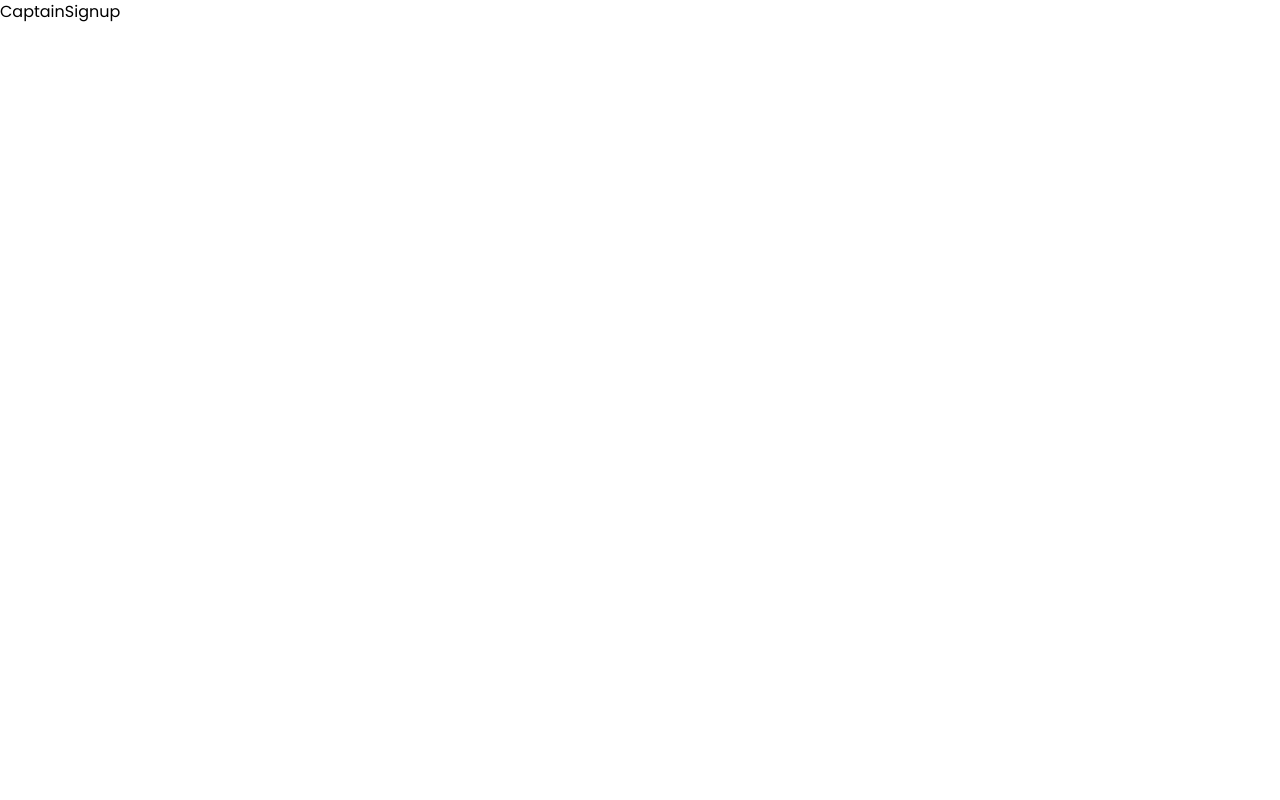
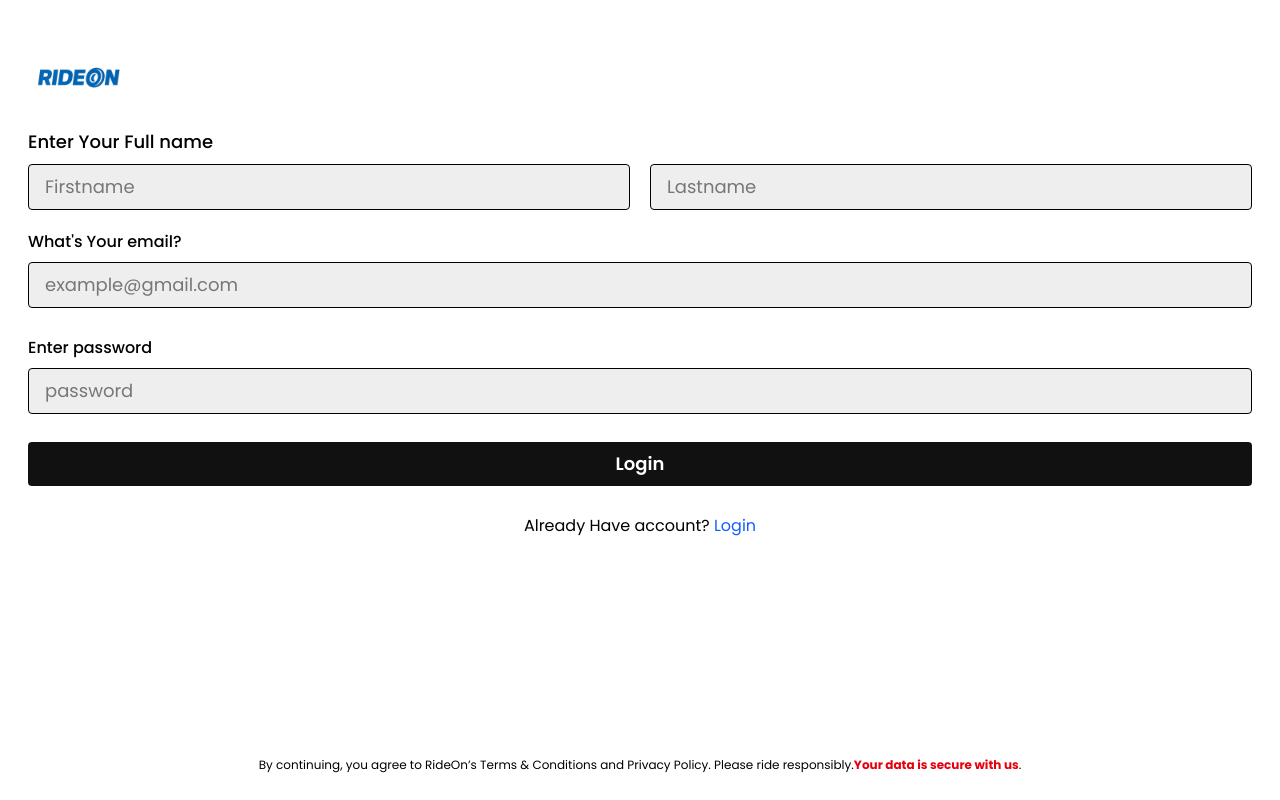
Before and after one commit to Anshuman1s/RideOn, a React (Vite) app in the folder Frontend/: page /captain-signup in a window 1280 px wide. Built offline with nearby package versions, Linux system fonts and the light colour scheme.

Commit message:
Captain SignUp and User SignUp

```diff
--- a/Frontend/src/pages/CaptainSignup.jsx
+++ b/Frontend/src/pages/CaptainSignup.jsx
@@ -1,8 +1,83 @@
-import React from 'react'
+import React, { useState } from 'react'
+import image from '../assets/images/Logo.png'
+import { Link } from 'react-router-dom'
 
 const CaptainSignup = () => {
+  const[email,setEmail] = useState('')
+     const[password,setPassword] = useState('');
+     const [firstName, setFirstName] = useState('')
+     const [lastName, setlastName] = useState('')
+     const [UserData, setUserData] = useState('')
+        const submitHandler = (e)=>{
+          e.preventDefault();
+
+          setUserData({
+            username:{
+              firstName:firstName,
+              lastName:lastName,
+
+            },
+            email:email,
+            password:password
+          })
+          console.log(UserData);
+
+
+          setFirstName('');
+          setlastName('');
+          setEmail('');
+          setPassword('');
+
+        }
   return (
-    <div>CaptainSignup</div>
+     <div className='p-7 h-screen flex flex-col justify-between'>
+       <div className="">
+        <img className='w-25' src={image} alt="" />
+      <form onSubmit={(e)=>{
+        submitHandler(e)
+      }} action="">
+        <h3 className='text-lg font-medium mb-2'>Enter Your Full name</h3>
+        <div className="flex gap-5 mb-5">
+          <input className='bg-[#eeeeee] w-1/2  rounded px-4 py-2 border  text-lg placeholder:text-xm'  type="text"
+         required
+         value={firstName}
+         onChange={(e)=>{
+          setFirstName(e.target.value);
+         }}
+        placeholder='Firstname'/>
+
+          <input className='bg-[#eeeeee]  w-1/2 rounded px-4 py-2 border  text-lg placeholder:text-xm'  type="text"
+         required
+         value={lastName}
+         onChange={(e)=>{
+          setlastName(e.target.value);
+         }}
+          placeholder='Lastname'/>
+
+        </div>
+        <h3 className='text-base font-medium mb-2'>What's Your email?</h3>
+        <input className='bg-[#eeeeee] mb-7 rounded px-4 py-2 border w-full text-lg placeholder:text-xm'  type="email"
+         required value={email} onChange={(e)=>{
+          setEmail(e.target.value);
+
+        }}placeholder='example@gmail.com'/>
+        <h3 className='text-base font-medium mb-2'>Enter password</h3>
+        <input className='bg-[#eeeeee] mb-7 rounded px-4 py-2 border w-full text-lg placeholder:text-xm'
+        required
+        value={password}
+        onChange={(e)=>{
+          setPassword(e.target.value)
+        }}
+        type="password"
+        placeholder='password'/>
+        <button className='bg-[#111] text-white font-semibold mb-7 rounded px-4 py-2  w-full text-lg'>Login</button>
+        <p className='text-center' >Already Have account? <Link to={'/login'} className='text-blue-600'>Login</Link></p>
+      </form>
+       </div>
+       <div className="">
+        <p className='text-[12px] leading-tight text-center'>By continuing, you agree to RideOn’s Terms & Conditions and Privacy Policy. Please ride responsibly.<span className='font-bold text-red-600'>Your data is secure with us</span>.</p>
+       </div>
+    </div>
   )
 }
 
--- a/Frontend/src/pages/UserSignup.jsx
+++ b/Frontend/src/pages/UserSignup.jsx
@@ -30,7 +30,7 @@ const UserSignup = () => {
 
       }
   return (
-      <div className='p-7 h-screen flex flex-col justify-between'>
+    <div className='p-7 h-screen flex flex-col justify-between'>
        <div className="">
         <img className='w-25' src={image} alt="" />
       <form onSubmit={(e)=>{
```
